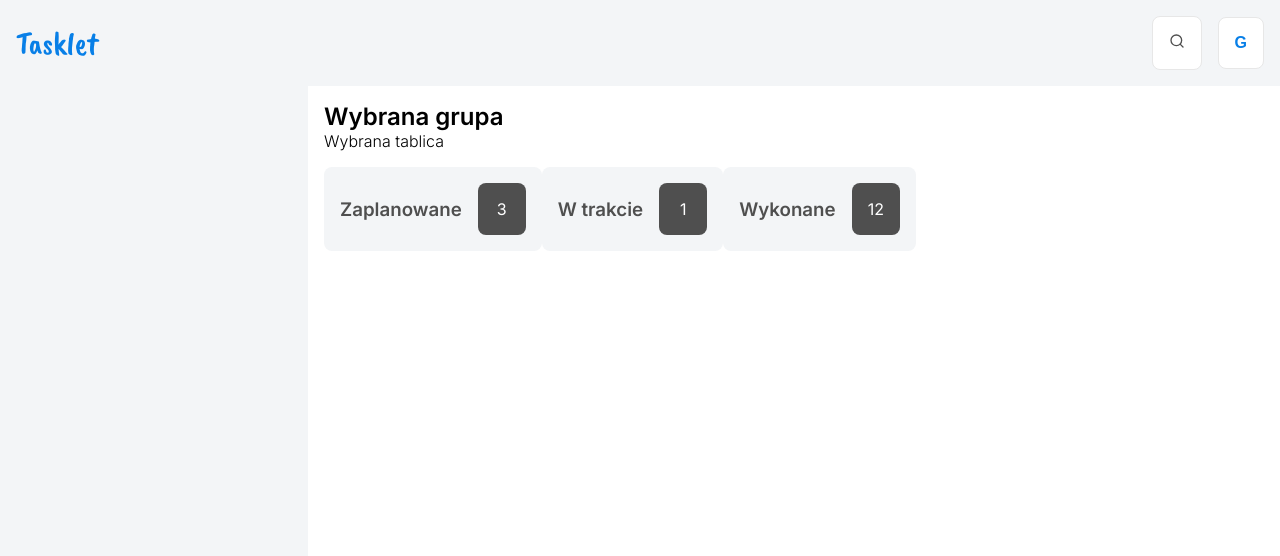
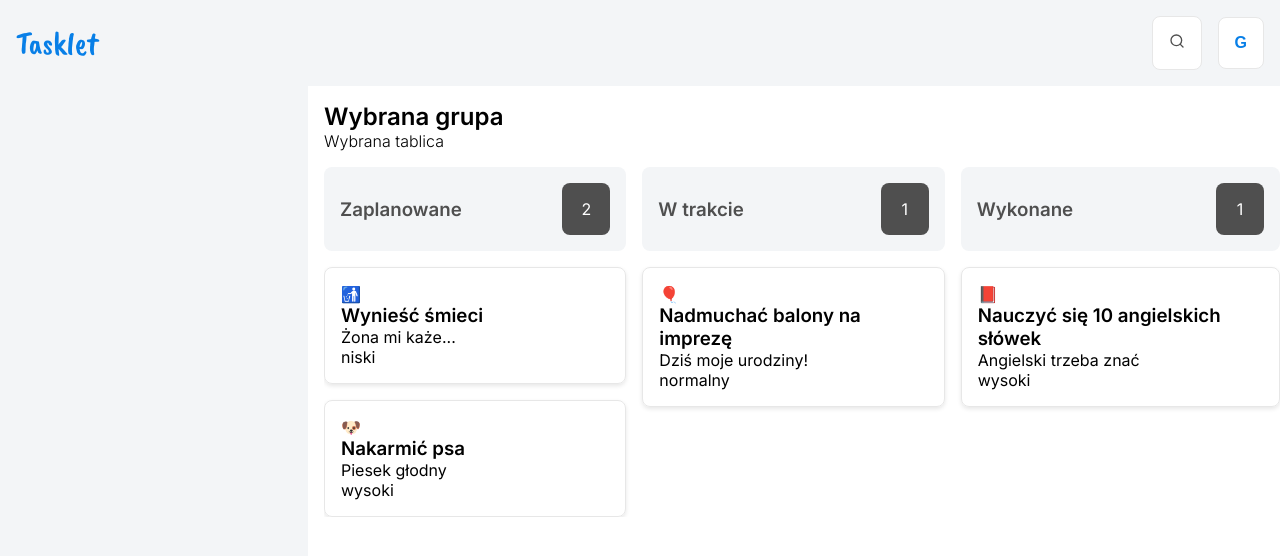
Before and after one commit to Trybuu/tasklet, a React (Vite) app: page / in a window 1280 px wide. Shown: the top 556 px of the page. Built offline with nearby package versions, Linux system fonts and the light colour scheme.

Commit message:
Board child components

```diff
--- a/src/components/Board/Board.tsx
+++ b/src/components/Board/Board.tsx
@@ -6,11 +6,60 @@ const StyledBoard = styled.section`
   grid-column: 4/13;
 `
 
+export interface TaskInterface {
+  id: number
+  title: string
+  description: string
+  icon: string
+  status: 'planned' | 'in-progress' | 'completed'
+  priority: 'niski' | 'normalny' | 'wysoki'
+  createdAt: number
+}
+
+const tasks: TaskInterface[] = [
+  {
+    id: 0,
+    title: 'Wynieść śmieci',
+    description: 'Żona mi każe...',
+    icon: '🚮',
+    status: 'planned',
+    priority: 'niski',
+    createdAt: new Date().getTime(),
+  },
+  {
+    id: 1,
+    title: 'Nakarmić psa',
+    description: 'Piesek głodny',
+    icon: '🐶',
+    status: 'planned',
+    priority: 'wysoki',
+    createdAt: new Date().getTime(),
+  },
+  {
+    id: 2,
+    title: 'Nadmuchać balony na imprezę',
+    description: 'Dziś moje urodziny!',
+    icon: '🎈',
+    status: 'in-progress',
+    priority: 'normalny',
+    createdAt: new Date().getTime(),
+  },
+  {
+    id: 3,
+    title: 'Nauczyć się 10 angielskich słówek',
+    description: 'Angielski trzeba znać',
+    icon: '📕',
+    status: 'completed',
+    priority: 'wysoki',
+    createdAt: new Date().getTime(),
+  },
+]
+
 const Board: React.FC = () => {
   return (
     <StyledBoard>
       <BoardInfo activeGroup="Wybrana grupa" activeBoard="Wybrana tablica" />
-      <Tasks />
+      <Tasks tasks={tasks} />
     </StyledBoard>
   )
 }
--- a/src/components/Board/index.ts
+++ b/src/components/Board/index.ts
@@ -1,3 +1,4 @@
-import { Board } from './Board'
+import { Board, TaskInterface } from './Board'
 
 export { Board }
+export type { TaskInterface }
--- /dev/null
+++ b/src/components/Task/Task.tsx
@@ -0,0 +1,26 @@
+import styled from 'styled-components'
+import { TaskInterface } from '../Board'
+
+const StyledTask = styled.div`
+  padding: 1rem;
+  border: 1px solid ${({ theme }) => theme.colors.lightGray};
+  border-radius: 0.5rem;
+  box-shadow: 0 2px 4px ${({ theme }) => theme.colors.lightGray};
+`
+
+interface TaskProps {
+  task: TaskInterface
+}
+
+const Task: React.FC<TaskProps> = ({ task }) => {
+  return (
+    <StyledTask draggable>
+      <div>{task.icon}</div>
+      <h3>{task.title}</h3>
+      <p>{task.description}</p>
+      <p>{task.priority}</p>
+    </StyledTask>
+  )
+}
+
+export { Task }
--- /dev/null
+++ b/src/components/Task/indext.ts
@@ -0,0 +1,3 @@
+import { Task } from './Task'
+
+export { Task }
--- /dev/null
+++ b/src/components/TaskSection/TaskSection.tsx
@@ -0,0 +1,34 @@
+import styled from 'styled-components'
+import { TasksSectionTitle } from '../TasksSectionTitle'
+import { Task } from '../Task/Task'
+import { TaskInterface } from '../Board'
+
+const StyledTasksSectionWrapper = styled.section`
+  display: flex;
+  flex-direction: column;
+  gap: 1rem;
+  min-width: calc(100% - 1rem);
+
+  @media screen and (min-width: 1024px) {
+    min-width: calc(33.3% - 1rem);
+  }
+`
+
+interface TaskSectionProps {
+  id: string
+  title: string
+  tasks: TaskInterface[]
+}
+
+const TaskSection: React.FC<TaskSectionProps> = ({ id, title, tasks }) => {
+  return (
+    <StyledTasksSectionWrapper key={id} id={id}>
+      <TasksSectionTitle title={title} tasksNumber={tasks.length} />
+      {tasks.map((task) => (
+        <Task key={task.id} task={task} />
+      ))}
+    </StyledTasksSectionWrapper>
+  )
+}
+
+export { TaskSection }
--- a/src/components/Tasks/Tasks.tsx
+++ b/src/components/Tasks/Tasks.tsx
@@ -1,22 +1,54 @@
 import styled from 'styled-components'
-import { TasksSectionTitle } from '../TasksSectionTitle'
+import { TaskInterface } from '../Board'
+import { TaskSection } from '../TaskSection/TaskSection'
 
 const StyledTasks = styled.section`
   grid-row: 4/13;
   display: flex;
+  gap: 1rem;
+  justify-content: flex-start;
+  overflow-x: auto;
 `
 
-const Tasks: React.FC = () => {
+export interface SectionInterface {
+  id: string
+  title: string
+  status: string
+}
+
+const sections: SectionInterface[] = [
+  {
+    id: 'section-tasks-planned',
+    title: 'Zaplanowane',
+    status: 'planned',
+  },
+  {
+    id: 'section-tasks-in-progress',
+    title: 'W trakcie',
+    status: 'in-progress',
+  },
+  {
+    id: 'section-tasks-completed',
+    title: 'Wykonane',
+    status: 'completed',
+  },
+]
+
+interface TasksProps {
+  tasks: TaskInterface[]
+}
+
+const Tasks: React.FC<TasksProps> = ({ tasks }) => {
   return (
     <StyledTasks>
-      <section id="section-tasks-planned">
-        <TasksSectionTitle title="Zaplanowane" tasksNumber={3} />
-      </section>
-      <section id="section-tasks-in-progress"></section>
-      <TasksSectionTitle title="W trakcie" tasksNumber={1} />
-      <section id="section-tasks-completed">
-        <TasksSectionTitle title="Wykonane" tasksNumber={12} />
-      </section>
+      {sections.map((section) => (
+        <TaskSection
+          key={section.id}
+          id={section.id}
+          title={section.title}
+          tasks={tasks.filter((task) => task.status === section.status)}
+        />
+      ))}
     </StyledTasks>
   )
 }
--- a/src/components/Tasks/indext.ts
+++ b/src/components/Tasks/indext.ts
@@ -1,3 +1,4 @@
-import { Tasks } from './Tasks'
+import { Tasks, SectionInterface } from './Tasks'
 
 export { Tasks }
+export type { SectionInterface }
```
